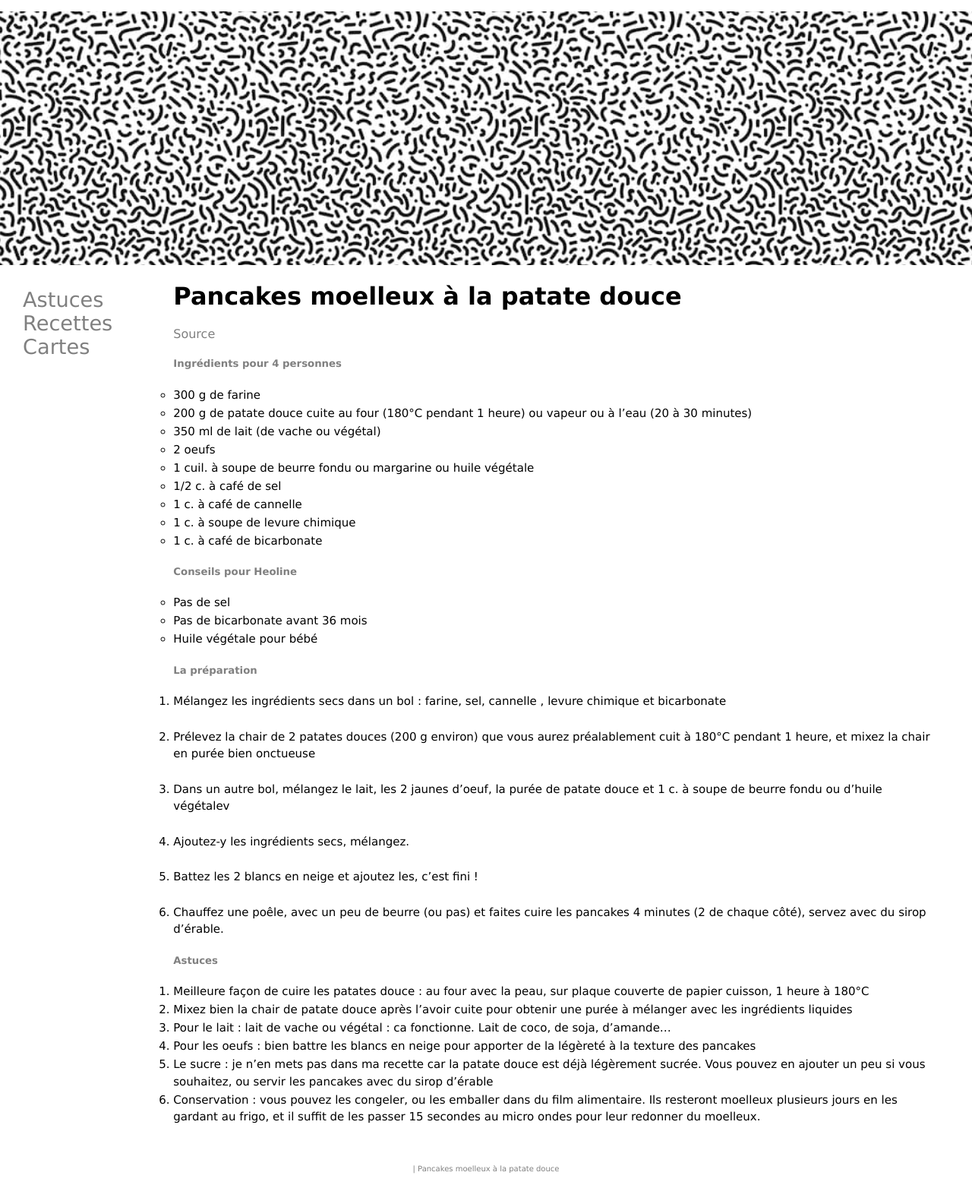
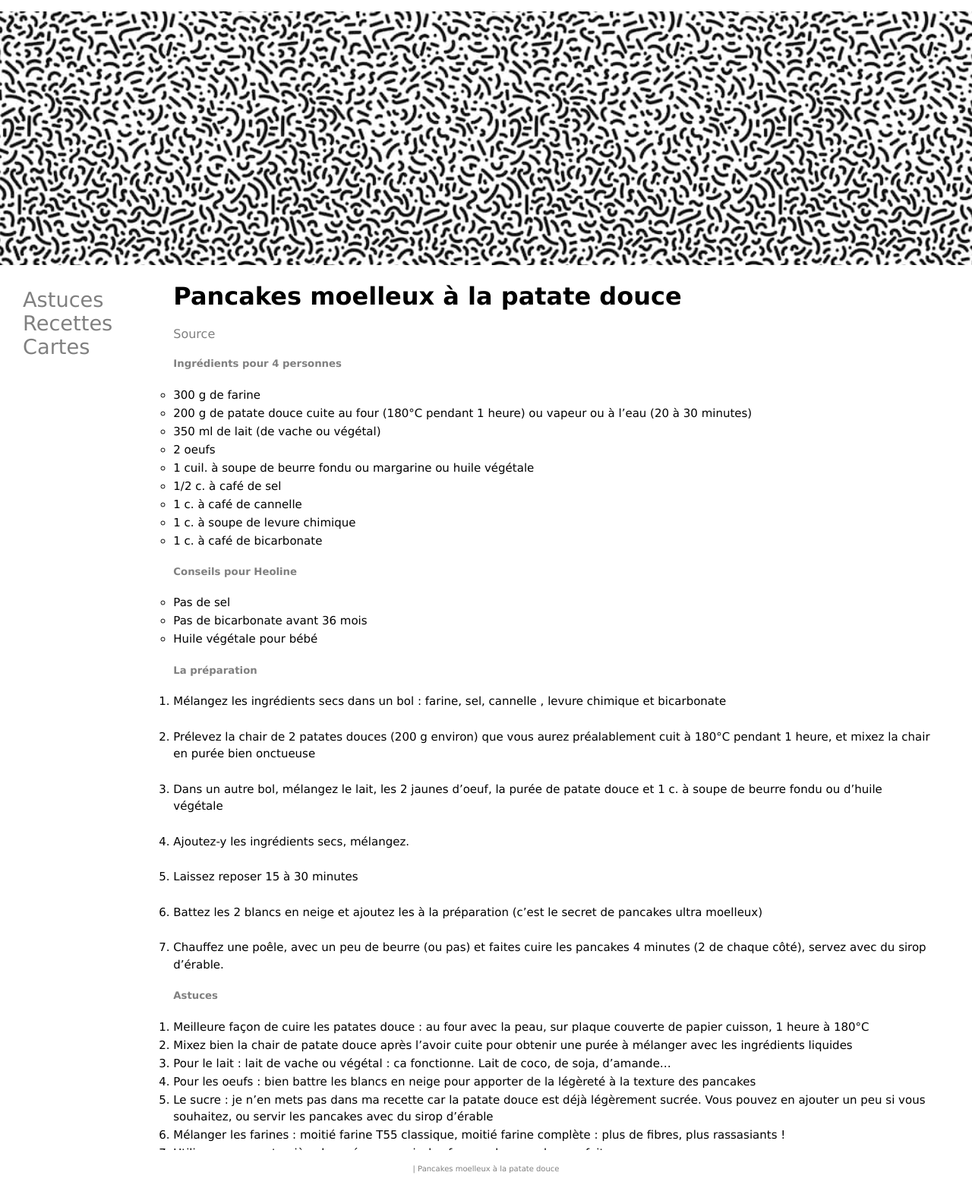
Before and after one commit to DenAff/heol, a Jekyll site: the page built from _posts/recettes/desserts/2020-01-01-pancakes-patate-douce.md, in a window 1280 px wide. Shown: the whole page at 76% size. Built offline with Jekyll 4.4.1, drawn with Linux system fonts in a browser that asks for light colours.

Commit message:
Update 2020-01-01-pancakes-patate-douce.md

```diff
--- a/_posts/recettes/desserts/2020-01-01-pancakes-patate-douce.md
+++ b/_posts/recettes/desserts/2020-01-01-pancakes-patate-douce.md
@@ -36,9 +36,10 @@ categories: desserts
 
 - Mélangez les ingrédients secs dans un bol : farine, sel, cannelle , levure chimique et bicarbonate<br><br>
 - Prélevez la chair de 2 patates douces (200 g environ) que vous aurez préalablement cuit à 180°C pendant 1 heure, et mixez la chair en purée bien onctueuse<br><br>
-- Dans un autre bol, mélangez le lait, les 2 jaunes d'oeuf, la purée de patate douce et 1 c. à soupe de beurre fondu ou d'huile végétalev<br><br>
+- Dans un autre bol, mélangez le lait, les 2 jaunes d'oeuf, la purée de patate douce et 1 c. à soupe de beurre fondu ou d'huile végétale<br><br>
 - Ajoutez-y les ingrédients secs, mélangez.<br><br>
-- Battez les 2 blancs en neige et ajoutez les, c'est fini !<br><br>
+- Laissez reposer 15 à 30 minutes<br><br>
+- Battez les 2 blancs en neige et ajoutez les à la préparation (c'est le secret de pancakes ultra moelleux)<br><br>
 - Chauffez une poêle, avec un peu de beurre (ou pas) et faites cuire les pancakes 4 minutes (2 de chaque côté), servez avec du sirop d'érable.
 
 ##### Astuces
@@ -48,7 +49,10 @@ categories: desserts
 - Pour le lait : lait de vache ou végétal : ca fonctionne. Lait de coco, de soja, d’amande…<br>
 - Pour les oeufs : bien battre les blancs en neige pour apporter de la légèreté à la texture des pancakes<br>
 - Le sucre : je n’en mets pas dans ma recette car la patate douce est déjà légèrement sucrée. Vous pouvez en ajouter un peu si vous souhaitez, ou servir les pancakes avec du sirop d’érable<br>
-- Conservation : vous pouvez les congeler, ou les emballer dans du film alimentaire. Ils resteront moelleux plusieurs jours en les gardant au frigo, et il suffit de les passer 15 secondes au micro ondes pour leur redonner du moelleux.
+- Mélanger les farines : moitié farine T55 classique, moitié farine complète : plus de fibres, plus rassasiants !<br>
+- Utiliser un emporte pièce beurré pour avoir des formes de pancakes parfaites<br>
+- Conservation : vous pouvez les congeler, ou les emballer dans du film alimentaire. Ils resteront moelleux plusieurs jours en les gardant au frigo, et il suffit de les passer 15 secondes au micro ondes pour leur redonner du moelleux ou… 30 secondes au grille pain, c’est encore mieux !<br>
+- Préparer la pâte la veille ? Oui, mais dans ce cas, ne mettez pas les blancs d’oeuf. Couvrez la pâte avec un film alimentaire, au contact (le film alimentaire est posé sur la surface de la pâte, pour éviter qu’une croute se forme). Le lendemain, sortez la pâte du frigo, fouettez la 30 secondes pour la mélanger, puis battez les blancs conservés à part et ajoutez les.
 
 </section>
 
```
